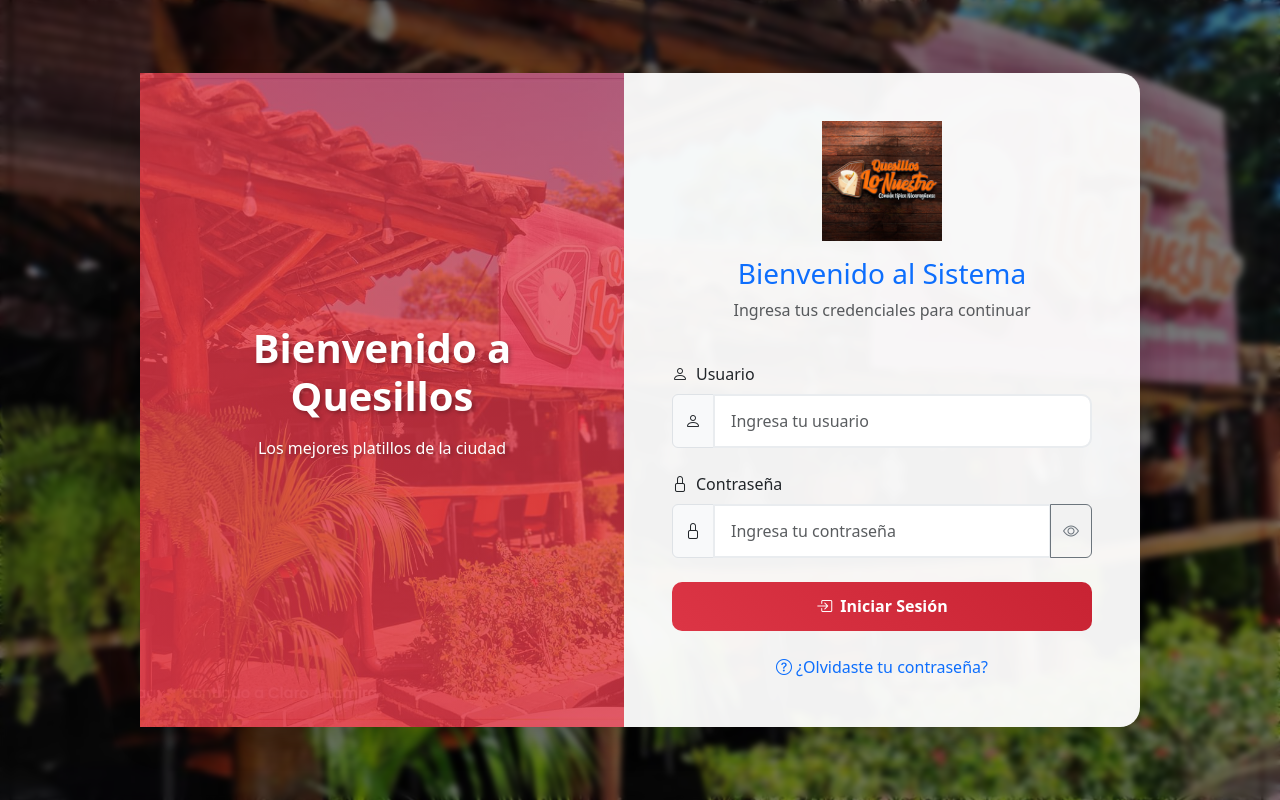
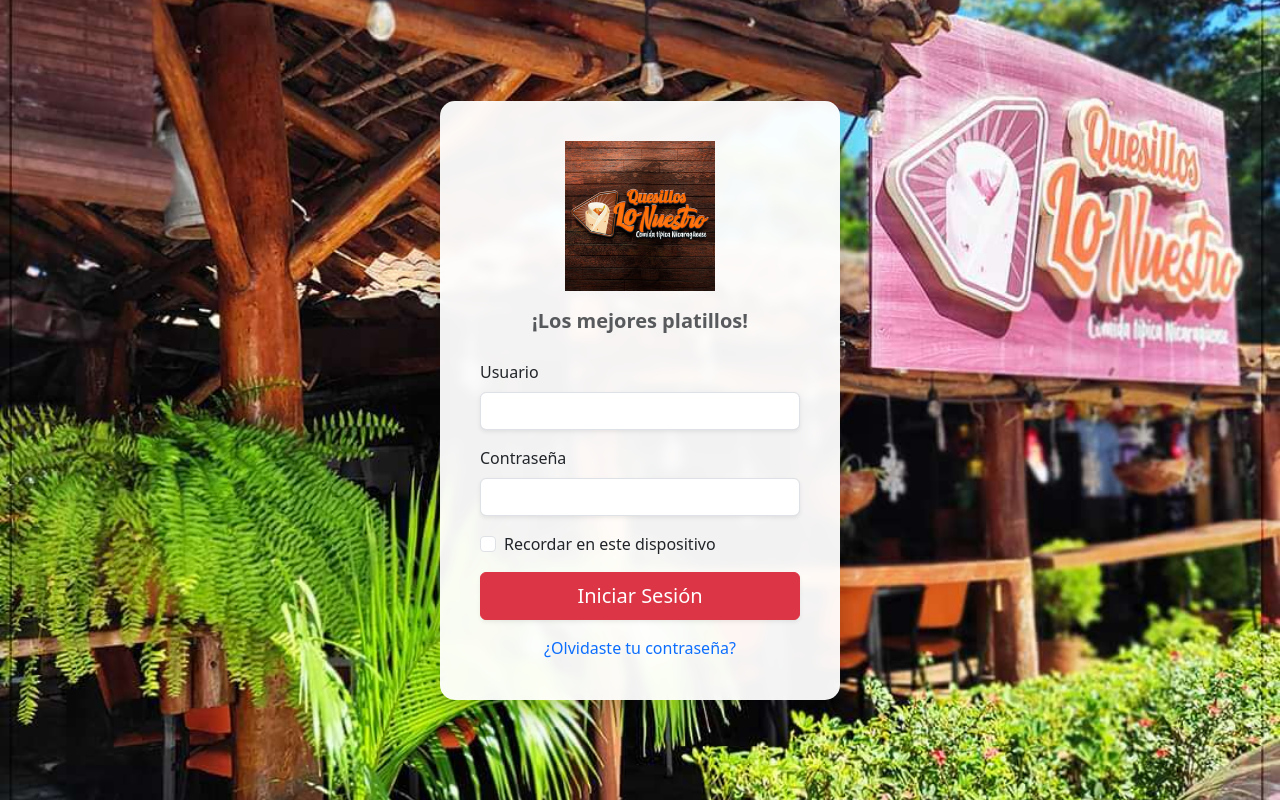
Before and after one commit to JorgeAlemanCanaima/quesillosdb, a Flask app: page /login in a window 1280 px wide. Run offline with Flask 3, Linux system fonts and the light colour scheme.

Commit message:
cambio login actualizado

```diff
--- a/static/css/login.css
+++ b/static/css/login.css
@@ -1,5 +1,5 @@
 body {
-  background: url('../images/logos/frente.jpg') center/cover fixed;
+  background: url('https://ik.imagekit.io/c7zxcdgqd/frente.jpg?updatedAt=1748040942301') center/cover fixed;
   min-height: 100vh;
   display: flex;
   align-items: center;
--- a/templates/login.html
+++ b/templates/login.html
@@ -3,120 +3,132 @@
 <head>
   <meta charset="UTF-8" />
   <meta name="viewport" content="width=device-width, initial-scale=1.0" />
-  <title>Login - Quesillos</title>
-  <link href="https://cdn.jsdelivr.net/npm/bootstrap@5.3.0/dist/css/bootstrap.min.css" rel="stylesheet">
-  <link rel="stylesheet" href="https://cdn.jsdelivr.net/npm/bootstrap-icons@1.11.1/font/bootstrap-icons.css">
-  <link rel="stylesheet" href="../static/css/login.css">
+  <title>Login - Quesillos Lo Nuestro</title>
+  <link href="https://cdn.jsdelivr.net/npm/bootstrap@5.3.3/dist/css/bootstrap.min.css" rel="stylesheet">
+  <style>
+    body {
+      background-image: url('static/images/logos/frente.jpg'); /* ← Reemplaza esta ruta por tu imagen */
+      background-size: cover;
+      background-position: center;
+      background-repeat: no-repeat;
+      height: 100vh;
+      margin: 0;
+      display: flex;
+      align-items: center;
+      justify-content: center;
+    }
+
+    .login-container {
+      background: rgba(255, 255, 255, 0.95);
+      backdrop-filter: blur(5px);
+      border-radius: 15px;
+      padding: 2.5rem;
+      box-shadow: 0 8px 30px rgba(0, 0, 0, 0.2);
+      width: 100%;
+      max-width: 400px;
+    }
+
+    .btn-danger {
+      transition: 0.3s ease-in-out;
+    }
+
+    .btn-danger:hover {
+      background-color: #c0392b !important;
+      transform: scale(1.02);
+    }
+
+    .form-control:focus {
+      box-shadow: 0 0 0 0.2rem rgba(220, 53, 69, 0.25);
+      border-color: #dc3545;
+    }
+
+    .logo-img img {
+      max-width: 150px;
+      margin-bottom: 15px;
+    }
+
+    .alert {
+      display: none;
+      margin-bottom: 1rem;
+    }
+
+    @media (max-width: 576px) {
+      .login-container {
+        padding: 1.5rem;
+      }
+
+      .logo-img img {
+        max-width: 120px;
+      }
+    }
+  </style>
 </head>
 <body>
-  <div class="login-container">
-    <div class="login-image">
-      <div class="login-image-content">
-        <h2>Bienvenido a Quesillos</h2>
-        <p>Los mejores platillos de la ciudad</p>
-      </div>
+
+  <div class="login-container text-center">
+    <!-- Logo -->
+    <a class="logo-img d-block mx-auto">
+      <img src="../static/images/logos/logo.ico" alt="Logo Quesillos">
+    </a>
+
+    <!-- Subtítulo -->
+    <p class="fs-5 fw-semibold text-muted mb-4">¡Los mejores platillos!</p>
+
+    <!-- Alerta de Error -->
+    <div class="alert alert-danger" role="alert" id="errorAlert">
+      <i class="bi bi-exclamation-triangle me-2"></i>
+      <span id="errorMessage"></span>
     </div>
 
-    <div class="login-form">
-      <div class="text-center mb-4">
-        <img src="../static/images/logos/logo.ico" alt="Logo Quesillos" class="logo-img mb-3" style="width: 120px; height: auto;">
-        <h3 class="text-primary mb-2">Bienvenido al Sistema</h3>
-        <p class="text-muted">Ingresa tus credenciales para continuar</p>
+    <!-- Formulario -->
+    <form method="POST" action="/login" id="loginForm">
+      <!-- Usuario -->
+      <div class="mb-3 text-start">
+        <label for="username" class="form-label fs-6">Usuario</label>
+        <input name="username" type="text" class="form-control shadow-sm" id="username" required>
       </div>
 
-      <form method="POST" action="/login" id="loginForm">
-        <div class="mb-4">
-          <label for="username" class="form-label">
-            <i class="bi bi-person me-2"></i>Usuario
-          </label>
-          <div class="input-group">
-            <span class="input-group-text"><i class="bi bi-person"></i></span>
-            <input name="username" type="text" class="form-control" id="username"
-                   placeholder="Ingresa tu usuario" required
-                   autocomplete="username">
-          </div>
-        </div>
+      <!-- Contraseña -->
+      <div class="mb-3 text-start">
+        <label for="password" class="form-label fs-6">Contraseña</label>
+        <input name="password" type="password" class="form-control shadow-sm" id="password" required>
+      </div>
 
-        <div class="mb-4">
-          <label for="password" class="form-label">
-            <i class="bi bi-lock me-2"></i>Contraseña
-          </label>
-          <div class="input-group">
-            <span class="input-group-text"><i class="bi bi-lock"></i></span>
-            <input name="password" type="password" class="form-control" id="password"
-                   placeholder="Ingresa tu contraseña" required
-                   autocomplete="current-password">
-            <button class="btn btn-outline-secondary" type="button" onclick="togglePassword()">
-              <i class="bi bi-eye"></i>
-            </button>
-          </div>
-        </div>
+      <!-- Recordar -->
+      <div class="mb-3 form-check text-start">
+        <input type="checkbox" class="form-check-input" id="remember">
+        <label class="form-check-label" for="remember">Recordar en este dispositivo</label>
+      </div>
 
-        <button type="submit" class="btn btn-danger w-100 mb-4">
-          <i class="bi bi-box-arrow-in-right me-2"></i>Iniciar Sesión
-        </button>
+      <!-- Botón -->
+      <button type="submit" class="btn btn-danger w-100 py-2 fs-5 shadow-sm">Iniciar Sesión</button>
+    </form>
 
-        <div class="text-center">
-          <a href="/forgot-password" class="text-decoration-none text-primary">
-            <i class="bi bi-question-circle me-1"></i>¿Olvidaste tu contraseña?
-          </a>
-        </div>
-      </form>
+    <!-- Recuperación -->
+    <div class="text-center mt-3">
+      <a href="/forgot-password" class="text-decoration-none text-primary">¿Olvidaste tu contraseña?</a>
     </div>
   </div>
 
-  <div class="modal fade" id="errorModal" tabindex="-1">
-    <div class="modal-dialog modal-dialog-centered">
-      <div class="modal-content">
-        <div class="modal-header">
-          <h5 class="modal-title">
-            <i class="bi bi-exclamation-triangle me-2"></i>Error de Autenticación
-          </h5>
-          <button type="button" class="btn-close" data-bs-dismiss="modal"></button>
-        </div>
-        <div class="modal-body">
-          <i class="bi bi-x-circle text-danger display-4 mb-3"></i>
-          <h4 class="mb-3">Credenciales Incorrectas</h4>
-          <p class="text-muted">El usuario o contraseña ingresados no son correctos.</p>
-          <button type="button" class="btn btn-danger mt-3" data-bs-dismiss="modal">
-            <i class="bi bi-arrow-counterclockwise me-2"></i>Intentar de nuevo
-          </button>
-        </div>
-      </div>
-    </div>
-  </div>
+  <script>
+    // Mostrar error si existe en la URL
+    if (window.location.search.includes('error')) {
+      const errorType = new URLSearchParams(window.location.search).get('error');
+      const errorAlert = document.getElementById('errorAlert');
+      const errorMessage = document.getElementById('errorMessage');
 
-  <script src="https://cdn.jsdelivr.net/npm/bootstrap@5.3.0/dist/js/bootstrap.bundle.min.js"></script>
-  <script>
-    function togglePassword() {
-      const pwd = document.getElementById('password');
-      const icon = document.querySelector('.toggle-password i');
-      pwd.type = pwd.type === 'password' ? 'text' : 'password';
-      icon.classList.toggle('bi-eye');
-      icon.classList.toggle('bi-eye-slash');
-    }
-
-    // Mostrar el modal si hay un mensaje de error en la URL
-    if (window.location.search.includes('error')) {
-      const errorModal = new bootstrap.Modal(document.getElementById('errorModal'));
-      const errorType = new URLSearchParams(window.location.search).get('error');
-      let errorMessage = 'Credenciales Incorrectas';
-      let errorDescription = 'El usuario o contraseña ingresados no son correctos.';
-
+      let message = 'Credenciales Incorrectas';
       switch(errorType) {
         case 'empty':
-          errorMessage = 'Campos Vacíos';
-          errorDescription = 'Por favor, completa todos los campos.';
+          message = 'Por favor, completa todos los campos';
           break;
         case 'system':
-          errorMessage = 'Error del Sistema';
-          errorDescription = 'Ha ocurrido un error. Por favor, intenta nuevamente.';
+          message = 'Ha ocurrido un error. Por favor, intenta nuevamente';
           break;
       }
 
-      document.querySelector('#errorModal .modal-title').textContent = errorMessage;
-      document.querySelector('#errorModal .modal-body p').textContent = errorDescription;
-      errorModal.show();
+      errorMessage.textContent = message;
+      errorAlert.style.display = 'block';
     }
 
     // Validación del formulario
@@ -126,10 +138,10 @@
 
       if (!username || !password) {
         e.preventDefault();
-        const errorModal = new bootstrap.Modal(document.getElementById('errorModal'));
-        document.querySelector('#errorModal .modal-title').textContent = 'Campos Vacíos';
-        document.querySelector('#errorModal .modal-body p').textContent = 'Por favor, completa todos los campos.';
-        errorModal.show();
+        const errorAlert = document.getElementById('errorAlert');
+        const errorMessage = document.getElementById('errorMessage');
+        errorMessage.textContent = 'Por favor, completa todos los campos';
+        errorAlert.style.display = 'block';
       }
     });
   </script>
```
Also changed, not shown: static/images/logos/frente.jpg, static/images/logos/frente.webp (added), static/images/logos/logo.webp (added), 2 other files.
